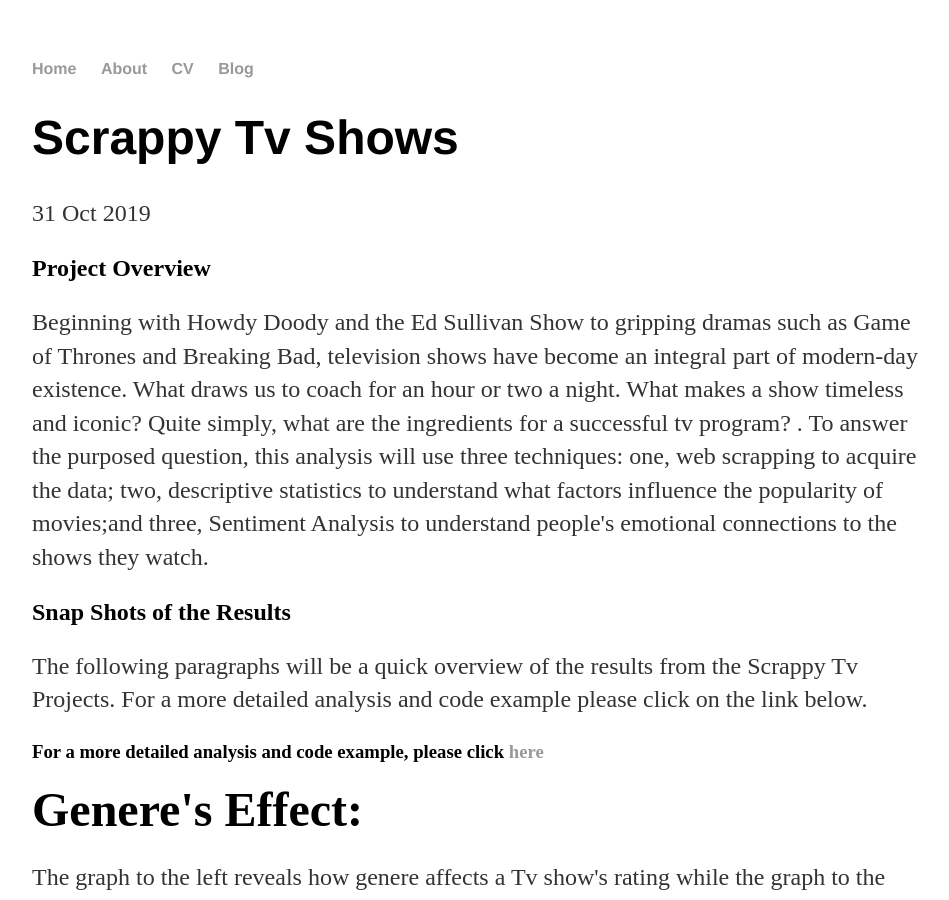
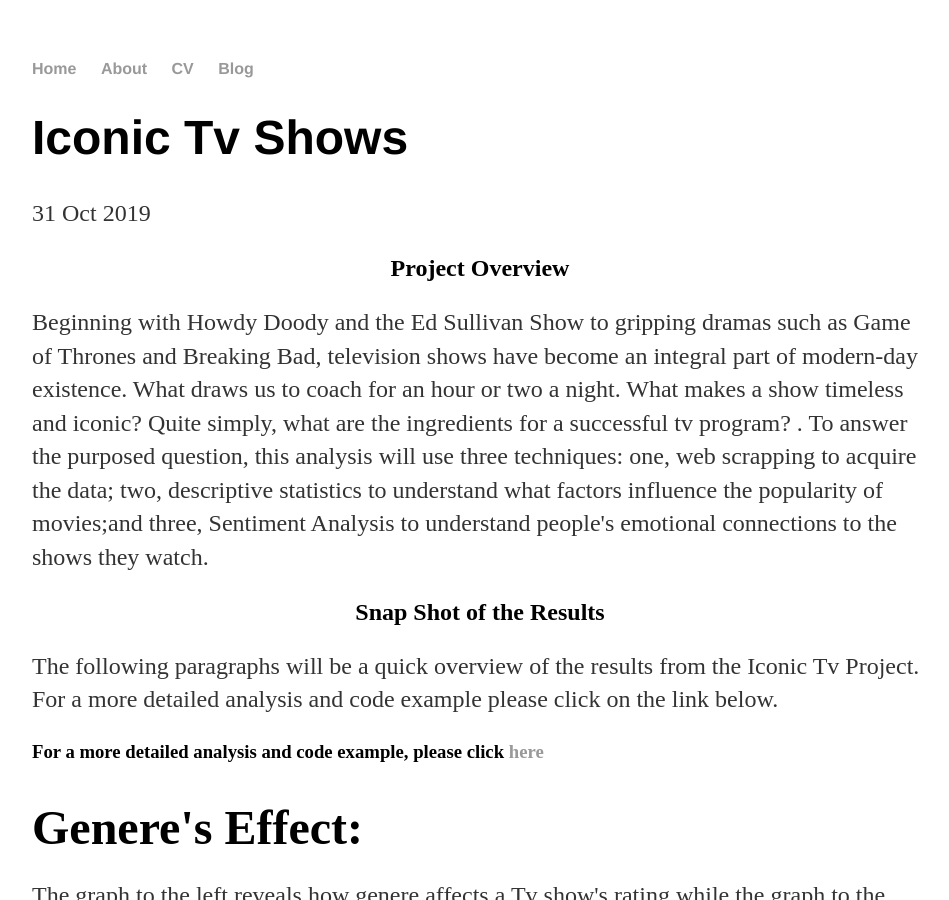
Before and after one commit to jwr1015/jwr1015.github.io, a Jekyll site: the page built from _posts/2019-10-31-Scraping_sentimental_tv.html, in a window 1280 px wide and 900 px high. Shown: the whole window, without its empty margins (160-1109 px from the left). Built offline with Jekyll 4.4.1, drawn with Linux system fonts in a browser that asks for light colours.

Commit message:
Update 2019-10-31-Scraping_sentimental_tv.html

```diff
--- a/_posts/2019-10-31-Scraping_sentimental_tv.html
+++ b/_posts/2019-10-31-Scraping_sentimental_tv.html
@@ -1,9 +1,9 @@
 ---
 layout: post
-title: "Scrappy Tv Shows"
+title: "Iconic Tv Shows"
 date: 2019-10-31
 ---
-<h2><strong>Project Overview</strong></h2>
+<center><h2><strong>Project Overview</strong></h2></center>
 <p>
 Beginning with Howdy Doody and the Ed Sullivan Show to gripping dramas such as Game of Thrones and Breaking Bad,
 television shows have become an integral part of modern-day existence. What draws us to coach for an hour or two a night.
@@ -12,22 +12,22 @@ purposed question, this analysis will use three techniques: one, web scrapping t
 understand what factors influence the popularity of movies;and three, Sentiment Analysis to understand people's emotional connections to the shows they watch.
 </p>
 
-<strong><h2>Snap Shots of the Results</h2></strong>
+<center><strong><h2>Snap Shot of the Results</h2></strong></center>
 <p>
-  The following paragraphs will be a quick overview of the results from the Scrappy Tv Projects.
+  The following paragraphs will be a quick overview of the results from the Iconic Tv Project.
   For a more detailed analysis and code example please click on the link below.
 </p>
 <strong><h3>For a more detailed analysis and code example, please click
 <a href="https://jwr1015.github.io/markdown_links/scrapy_markdown.html">here</a></h3></strong>
-
- <font size="15"><strong>Genere's Effect:</strong> </font>
+<br>
+ <font size="10"><strong>Genere's Effect:</strong> </font>
 <p>
 The graph to the left reveals how genere affects a Tv
 show's rating while the graph to the right reveals which generes receive the most aculades.
 </p>
 <img src="https://github.com/jwr1015/jwr1015.github.io/blob/master/images/movie_.PNG?raw=true">
 <br>
-<strong>Sentiment Analysis of Tv Reviews:</strong>
+<font size="10"><strong>Sentiment Analysis of Tv Reviews:</strong></font>
 <p>
 The graph below shows how negative words tend to be associated with good Tv.
 These negative sentiments could reveal people's inclinations towards the dramatic.
```
